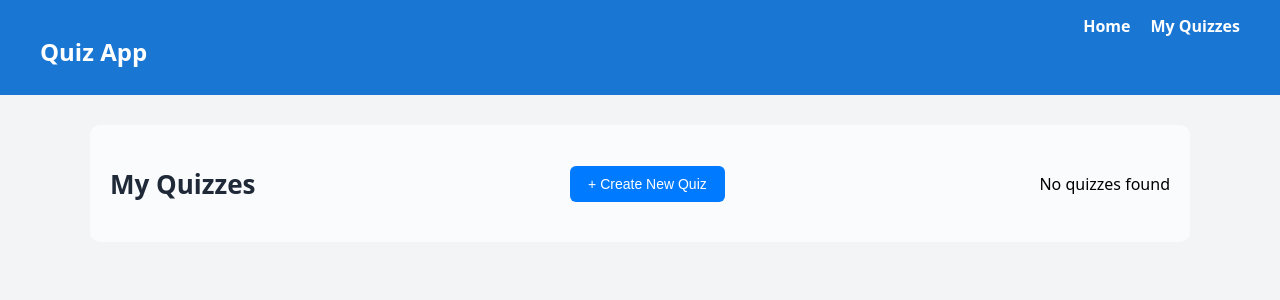
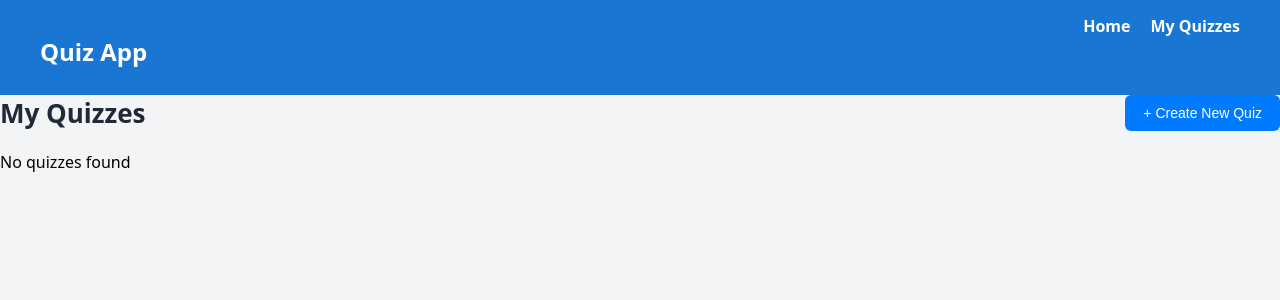
Before and after one commit to Akanksha9839/quiz-app, a React (Vite) app: page /my-quizzes in a window 1280 px wide. Shown: the top 300 px of the page. Built offline with nearby package versions, Linux system fonts and the light colour scheme.

Commit message:
Fix My Quizzes header layout and align Create Quiz button to right

```diff
--- a/src/pages/MyQuizzes.css
+++ b/src/pages/MyQuizzes.css
@@ -226,14 +226,21 @@ input:checked + .slider:before {
 .modal-actions .danger:hover {
   background: #dc2626;
 }
-.mq-wrapper {
+/* ===== Header (Title + Create Button) ===== */
+.mq-header {
   display: flex;
-  justify-content: space-between; /* 🔥 main fix */
+  justify-content: space-between;
   align-items: center;
-  width: 100%;
   margin-bottom: 20px;
 }
 
+.mq-header h2 {
+  margin: 0;
+  font-size: 26px;
+  color: #1f2937;
+}
+
+/* Create Button */
 .create-btn {
   background-color: #007bff;
   color: #fff;
@@ -241,4 +248,10 @@ input:checked + .slider:before {
   padding: 10px 18px;
   border-radius: 6px;
   cursor: pointer;
+  font-size: 14px;
+  font-weight: 500;
 }
+
+.create-btn:hover {
+  background-color: #0056b3;
+}
--- a/src/pages/MyQuizzes.jsx
+++ b/src/pages/MyQuizzes.jsx
@@ -51,15 +51,14 @@ export default function MyQuizzes() {
   };
 
   return (
-    <div className="mq-wrapper">
-     <h2>My Quizzes</h2>
-
-     <button
-      className="create-btn"
-      onClick={() => navigate("/create")}
-     >
-      + Create New Quiz
-     </button>
+    <div className="my-quizzes-container">
+      {/* 🔥 HEADER FIXED */}
+      <div className="mq-header">
+        <h2>My Quizzes</h2>
+        <button className="create-btn" onClick={() => navigate("/create")}>
+          + Create New Quiz
+        </button>
+      </div>
 
       {quizzes.length === 0 ? (
         <p>No quizzes found</p>
@@ -80,10 +79,7 @@ export default function MyQuizzes() {
               <tr key={quiz.id}>
                 <td>{i + 1}</td>
 
-                <td
-                  className="mq-title"
-                  onClick={() => openEdit(quiz)}
-                >
+                <td className="mq-title" onClick={() => openEdit(quiz)}>
                   {quiz.title}
                 </td>
 
@@ -109,8 +105,16 @@ export default function MyQuizzes() {
                       ▶ Play
                     </button>
                   )}
-                  <button onClick={() => openEdit(quiz)}>Edit</button>
-                  <button onClick={() => setDeleteId(quiz.id)}>
+                  <button
+                    className="edit-btn"
+                    onClick={() => openEdit(quiz)}
+                  >
+                    Edit
+                  </button>
+                  <button
+                    className="delete-btn"
+                    onClick={() => setDeleteId(quiz.id)}
+                  >
                     Delete
                   </button>
                 </td>
```
